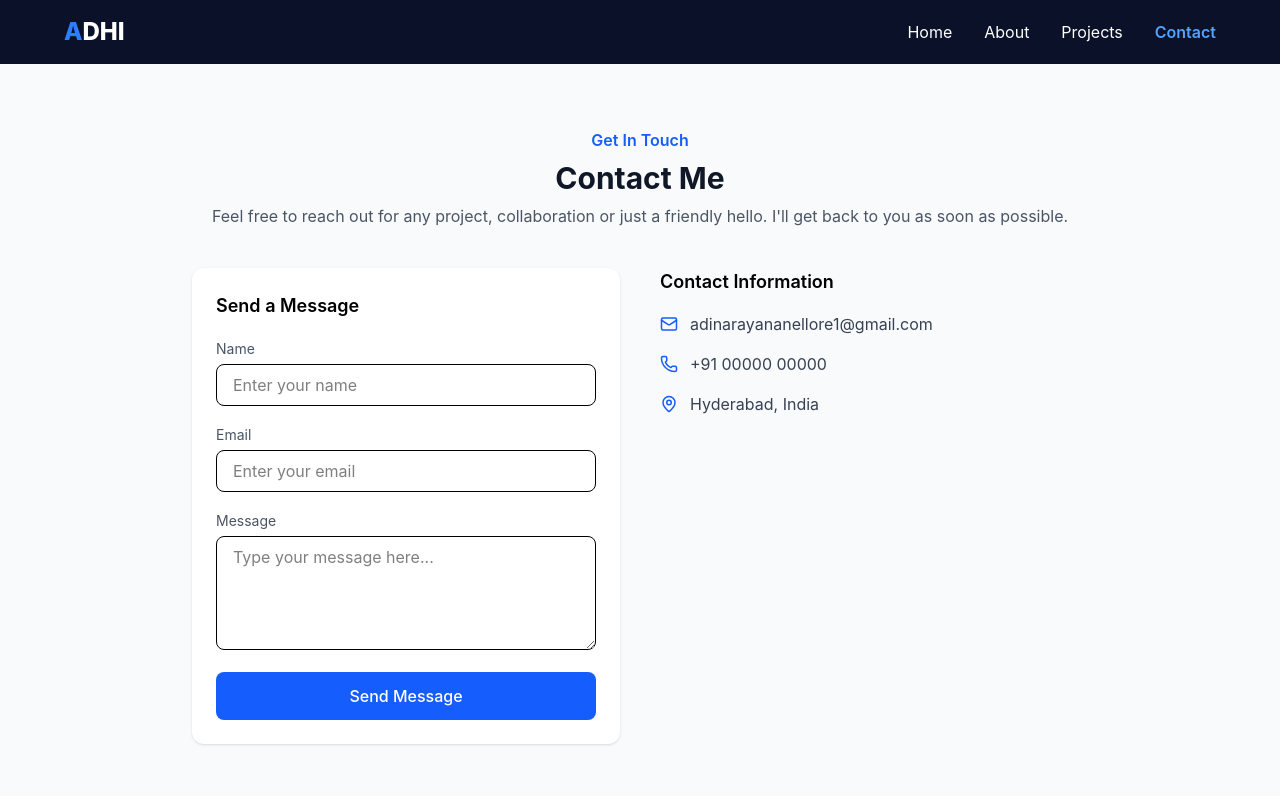
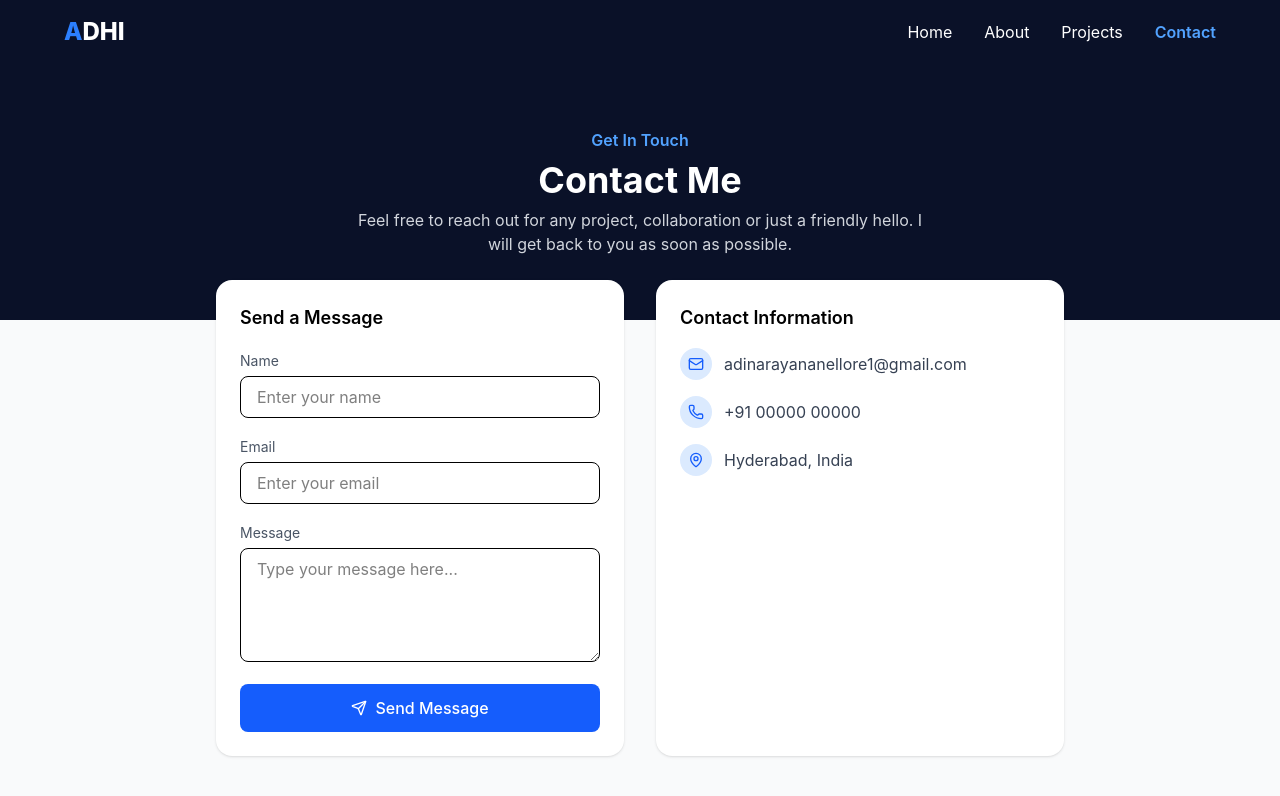
Before and after one commit to adinarayananellore1-wq/my-portfolio, a React (Vite) app: page /contact in a window 1280 px wide. Shown: the top 796 px of the page. Built offline with nearby package versions, Linux system fonts and the light colour scheme.

Commit message:
Update Contact page

```diff
--- a/src/pages/Contact.jsx
+++ b/src/pages/Contact.jsx
@@ -1,33 +1,35 @@
-import { useState } from 'react'
-import { Mail, Phone, MapPin } from 'lucide-react'
+import { useState } from "react";
+import { Mail, Phone, MapPin, Send } from "lucide-react";
 
 function Contact() {
-  const [formData, setFormData] = useState({ name: '', email: '', message: '' })
-  const [submitted, setSubmitted] = useState(false)
+  const [formData, setFormData] = useState({ name: "", email: "", message: "" });
+  const [submitted, setSubmitted] = useState(false);
 
   function handleChange(e) {
-    setFormData({ ...formData, [e.target.name]: e.target.value })
+    setFormData({ ...formData, [e.target.name]: e.target.value });
   }
 
   function handleSubmit(e) {
-    e.preventDefault()
-    console.log(formData)
-    setSubmitted(true)
+    e.preventDefault();
+    console.log(formData);
+    setSubmitted(true);
   }
 
   return (
-    <div className="bg-gray-50 min-h-screen py-16 px-6">
-      <div className="max-w-4xl mx-auto text-center mb-10">
-        <p className="text-blue-600 font-semibold mb-2">Get In Touch</p>
-        <h1 className="text-3xl font-bold text-gray-900 mb-2">Contact Me</h1>
-        <p className="text-gray-600">
+    <div className="bg-gray-50 min-h-screen">
+      {/* DARK HEADER BANNER */}
+      <section className="bg-[#0a1128] px-6 py-16 text-center">
+        <p className="text-blue-400 font-semibold mb-2">Get In Touch</p>
+        <h1 className="text-3xl md:text-4xl font-bold text-white mb-2">Contact Me</h1>
+        <p className="text-gray-300 max-w-xl mx-auto">
           Feel free to reach out for any project, collaboration or just a
-          friendly hello. I'll get back to you as soon as possible.
+          friendly hello. I will get back to you as soon as possible.
         </p>
-      </div>
+      </section>
 
-      <div className="max-w-4xl mx-auto grid md:grid-cols-2 gap-10">
-        <div className="bg-white p-6 rounded-xl shadow-sm">
+      {/* MAIN CONTENT */}
+      <div className="max-w-4xl mx-auto grid md:grid-cols-2 gap-8 -mt-10 px-6 pb-16">
+        <div className="bg-white p-6 rounded-2xl shadow-sm">
           <h2 className="font-semibold text-lg mb-4">Send a Message</h2>
 
           {submitted ? (
@@ -72,31 +74,41 @@ function Contact() {
               </div>
               <button
                 type="submit"
-                className="bg-blue-600 text-white py-3 rounded-lg font-medium hover:bg-blue-700 transition"
+                className="flex items-center justify-center gap-2 bg-blue-600 text-white py-3 rounded-lg font-medium hover:bg-blue-700 transition"
               >
+                <Send size={16} />
                 Send Message
               </button>
             </form>
           )}
         </div>
 
-        <div>
+        <div className="bg-white p-6 rounded-2xl shadow-sm">
           <h2 className="font-semibold text-lg mb-4">Contact Information</h2>
           <ul className="space-y-4 text-gray-700">
             <li className="flex items-center gap-3">
-              <Mail size={18} className="text-blue-600" /> adinarayananellore1@gmail.com
+              <span className="bg-blue-100 text-blue-600 p-2 rounded-full">
+                <Mail size={16} />
+              </span>
+              adinarayananellore1@gmail.com
             </li>
             <li className="flex items-center gap-3">
-              <Phone size={18} className="text-blue-600" /> +91 00000 00000
+              <span className="bg-blue-100 text-blue-600 p-2 rounded-full">
+                <Phone size={16} />
+              </span>
+              +91 00000 00000
             </li>
             <li className="flex items-center gap-3">
-              <MapPin size={18} className="text-blue-600" /> Hyderabad, India
+              <span className="bg-blue-100 text-blue-600 p-2 rounded-full">
+                <MapPin size={16} />
+              </span>
+              Hyderabad, India
             </li>
           </ul>
         </div>
       </div>
     </div>
-  )
+  );
 }
 
-export default Contact
+export default Contact;
--- a/src/pages/Projects.jsx
+++ b/src/pages/Projects.jsx
@@ -1,25 +1,28 @@
 function Projects() {
   const projects = [
     {
-      title: "Project One",
-      desc: "Short description of what this project does and the problem it solves.",
-      tech: ["React", "CSS", "JavaScript"],
+      title: "Weather Dashboard",
+      desc: "A responsive weather app that shows real-time forecasts for any city using a public weather API.",
+      tech: ["React", "Tailwind CSS", "API"],
       demo: "#",
       github: "#",
+      image: "https://picsum.photos/seed/weather/400/300",
     },
     {
-      title: "Project Two",
-      desc: "Short description of what this project does and the problem it solves.",
-      tech: ["React", "CSS", "JavaScript"],
+      title: "Task Manager",
+      desc: "A to-do list app to add, complete and delete tasks, with data saved so nothing is lost on refresh.",
+      tech: ["React", "JavaScript", "CSS"],
       demo: "#",
       github: "#",
+      image: "https://picsum.photos/seed/tasks/400/300",
     },
     {
-      title: "Project Three",
-      desc: "Short description of what this project does and the problem it solves.",
-      tech: ["HTML", "CSS", "JavaScript"],
+      title: "Recipe Finder",
+      desc: "Search and browse recipes by ingredient, with clean cards showing cook time and instructions.",
+      tech: ["React", "Tailwind CSS", "API"],
       demo: "#",
       github: "#",
+      image: "https://picsum.photos/seed/recipe/400/300",
     },
   ];
 
@@ -39,9 +42,11 @@ function Projects() {
           {projects.map(function (p) {
             return (
               <div key={p.title} className="border rounded-xl overflow-hidden shadow-sm">
-                <div className="h-40 bg-gray-200 flex items-center justify-center text-gray-400">
-                  Project Image
-                </div>
+                <img
+                  src={p.image}
+                  alt={p.title}
+                  className="w-full h-40 object-cover"
+                />
                 <div className="p-5">
                   <h3 className="font-semibold text-lg mb-2">{p.title}</h3>
                   <p className="text-gray-600 text-sm mb-3">{p.desc}</p>
```
